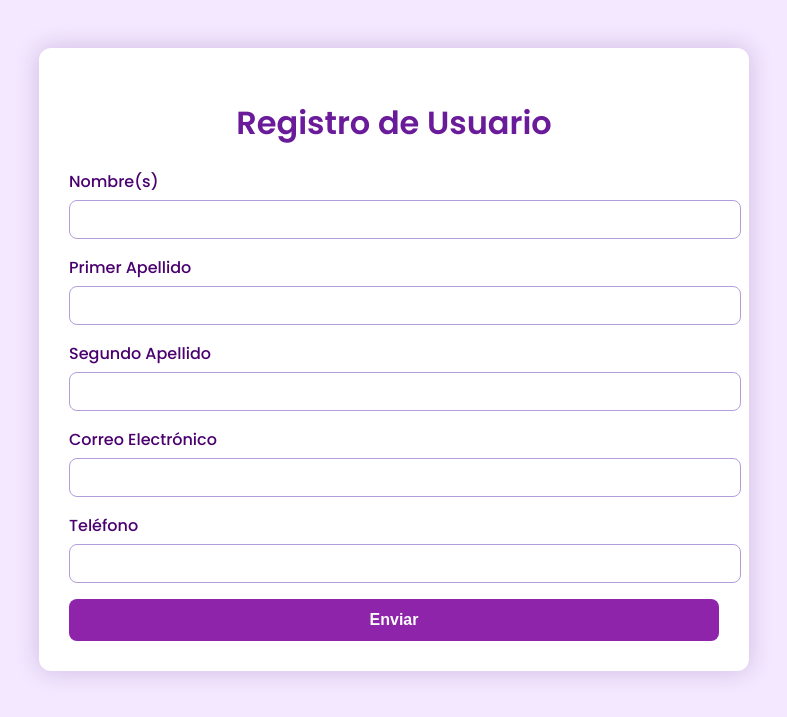
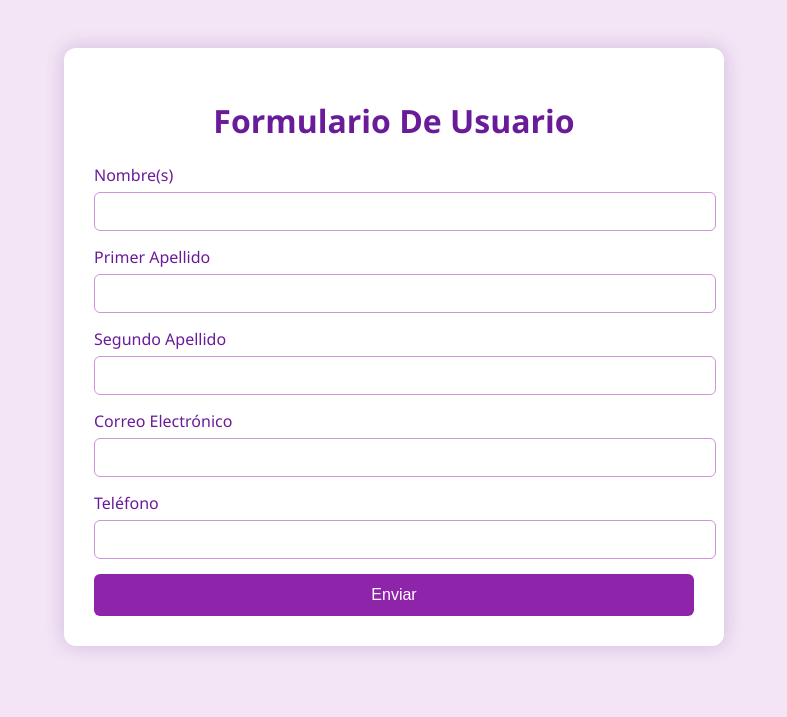
Before and after one commit to DannyDuarte/Formulario, a PHP site: page / in a window 1280 px wide. Shown: the top 717 px of the page, without its empty margins (246-1033 px from the left). Run offline with PHP 8.4, Linux system fonts and the light colour scheme; data that the repository does not hold is empty; some libraries are stand-ins or nearby versions.

Commit message:
index.php

```diff
--- a/index.php
+++ b/index.php
@@ -38,6 +38,7 @@ $error = false;
 $registros = [];
 
 try {
+    // Conexión usando PDO con tu configuración
     $conn = new PDO("sqlsrv:server = ".DB_SERVER."; Database = ".DB_DATABASE, DB_USERNAME, DB_PASSWORD);
     $conn->setAttribute(PDO::ATTR_ERRMODE, PDO::ERRMODE_EXCEPTION);
 
@@ -63,6 +64,7 @@ try {
         }
     }
 
+    // Obtener registros
     $stmt = $conn->query("SELECT * FROM [dbo].[usuarios] ORDER BY id DESC");
     $registros = $stmt->fetchAll(PDO::FETCH_ASSOC);
 
@@ -77,40 +79,39 @@ try {
 <head>
     <meta charset="UTF-8">
     <title>Formulario de Registro</title>
-    <link href="https://fonts.googleapis.com/css2?family=Poppins:wght@300;500;600&display=swap" rel="stylesheet">
     <style>
         body {
-            font-family: 'Poppins', sans-serif;
-            background-color: #f3e8ff;
+            font-family: 'Segoe UI', sans-serif;
+            background-color: #f3e5f5; /* morado claro */
             padding: 40px;
-            color: #4a006e;
+            color: #4a148c;
         }
         .form-container {
             background: #ffffff;
             padding: 30px;
             border-radius: 12px;
-            max-width: 650px;
+            max-width: 600px;
             margin: auto;
-            box-shadow: 0 0 25px rgba(74, 0, 110, 0.2);
+            box-shadow: 0 0 20px rgba(74, 20, 140, 0.2);
         }
         h1, h2 {
             text-align: center;
             color: #6a1b9a;
         }
         .form-group {
-            margin-bottom: 16px;
+            margin-bottom: 15px;
         }
         label {
             display: block;
             margin-bottom: 6px;
-            font-weight: 500;
+            color: #6a1b9a;
         }
         input {
             width: 100%;
             padding: 10px;
             font-size: 15px;
-            border: 1px solid #b39ddb;
-            border-radius: 8px;
+            border: 1px solid #ce93d8;
+            border-radius: 6px;
         }
         .btn-submit {
             width: 100%;
@@ -118,30 +119,27 @@ try {
             background-color: #8e24aa;
             color: white;
             border: none;
-            border-radius: 8px;
+            border-radius: 6px;
             font-size: 16px;
-            font-weight: bold;
             cursor: pointer;
-            transition: background-color 0.3s ease;
         }
         .btn-submit:hover {
-            background-color: #6a1b9a;
+            background-color: #7b1fa2;
         }
         .response {
             margin-top: 20px;
             padding: 15px;
             border-left: 5px solid;
-            border-radius: 8px;
-            font-weight: 500;
+            border-radius: 6px;
         }
         .response.error {
-            background-color: #fbe9f1;
-            border-color: #d81b60;
-            color: #ad1457;
+            background-color: #fdecea;
+            border-color: #f44336;
+            color: #c62828;
         }
         .response.success {
-            background-color: #e8f5e9;
-            border-color: #43a047;
+            background-color: #e0f7e9;
+            border-color: #2e7d32;
             color: #2e7d32;
         }
         table {
@@ -151,18 +149,21 @@ try {
         }
         th, td {
             padding: 10px;
-            border-bottom: 1px solid #ce93d8;
+            border-bottom: 1px solid #ccc;
         }
         th {
-            background-color: #7b1fa2;
+            background-color: #8e24aa;
             color: white;
+        }
+        td {
+            color: #4a148c;
         }
     </style>
 </head>
 <body>
 
 <div class="form-container">
-    <h1>Registro de Usuario</h1>
+    <h1>Formulario De Usuario</h1>
 
     <?php if ($mensaje): ?>
         <div class="response <?= $error ? 'error' : 'success' ?>">
```
